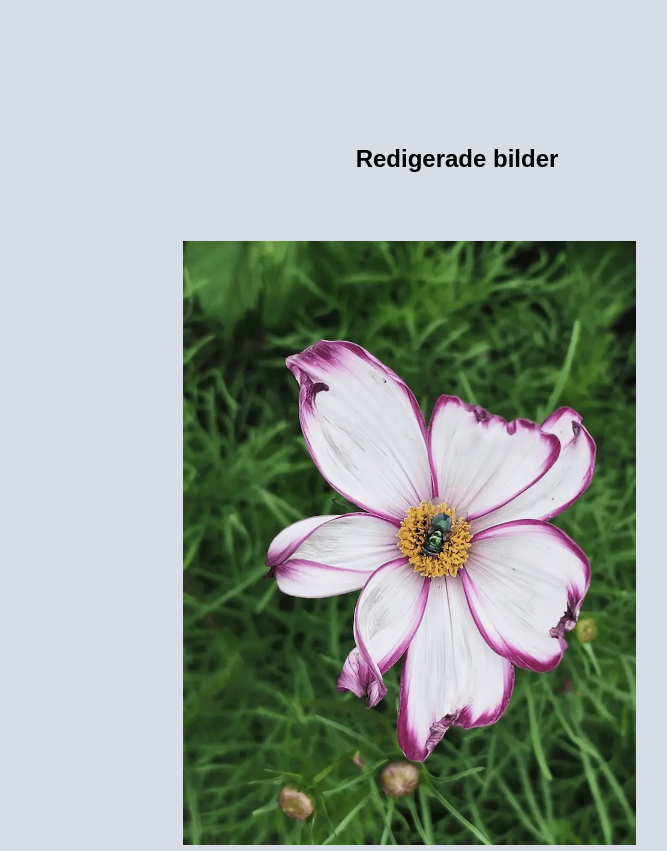
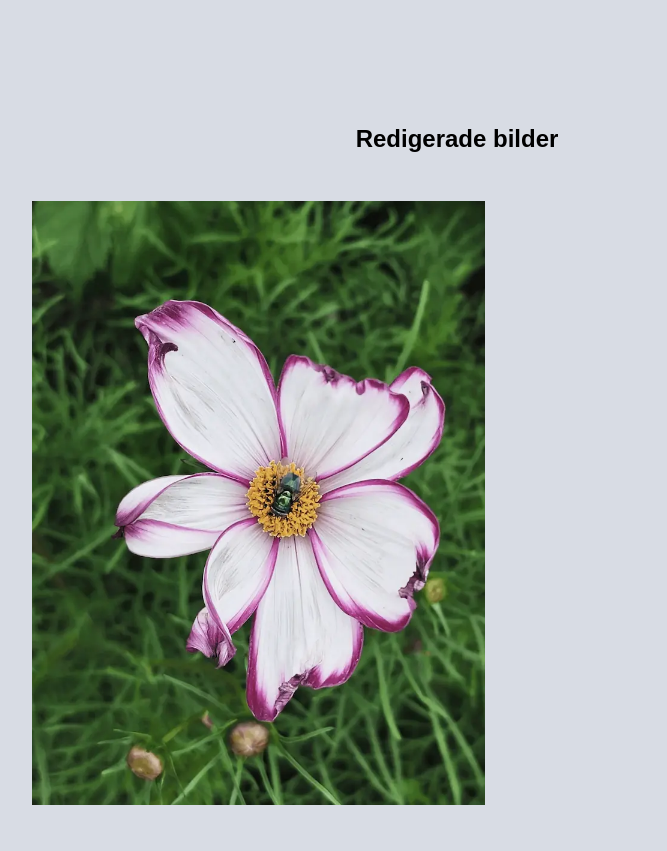
Before and after one commit to linaling92ll-sys/moment2, a plain HTML site: page index.html in a window 1280 px wide. Shown: the part 758-1609 px from the top of the page, without its empty margins (231-898 px from the left). Drawn offline with Linux system fonts and the light colour scheme.

Commit message:
ändrat lite

```diff
--- a/stylesheet.css
+++ b/stylesheet.css
@@ -73,10 +73,13 @@ body {
 .bilder {
     display: flex;
     flex-direction: column;
-    place-content: center;
-    text-align: center;
+    align-items: center;
     gap: 3em;
     padding: 1em;
+}
+
+.bilder h2 {
+    margin: 0;
 }
 
 .bilder img {
```
